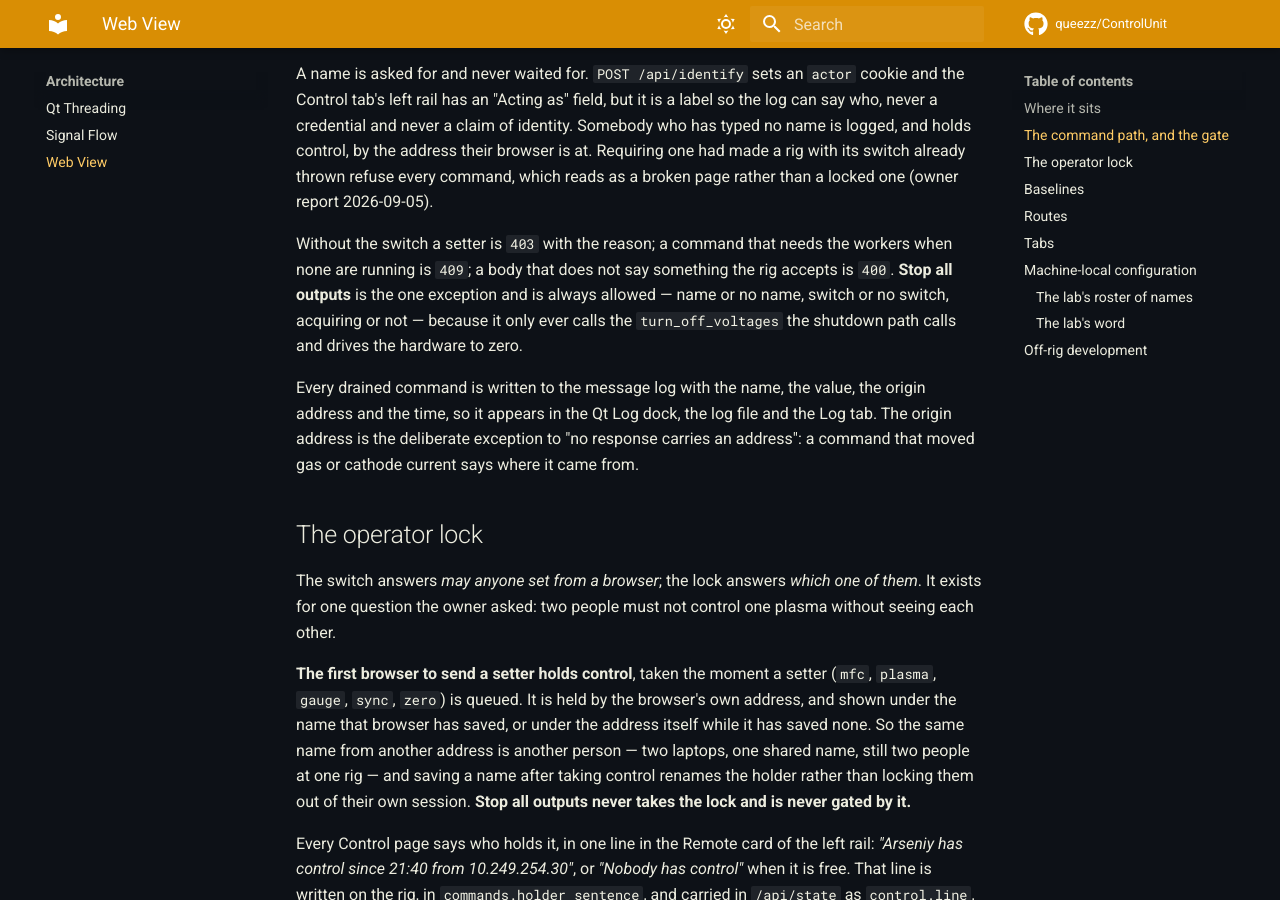
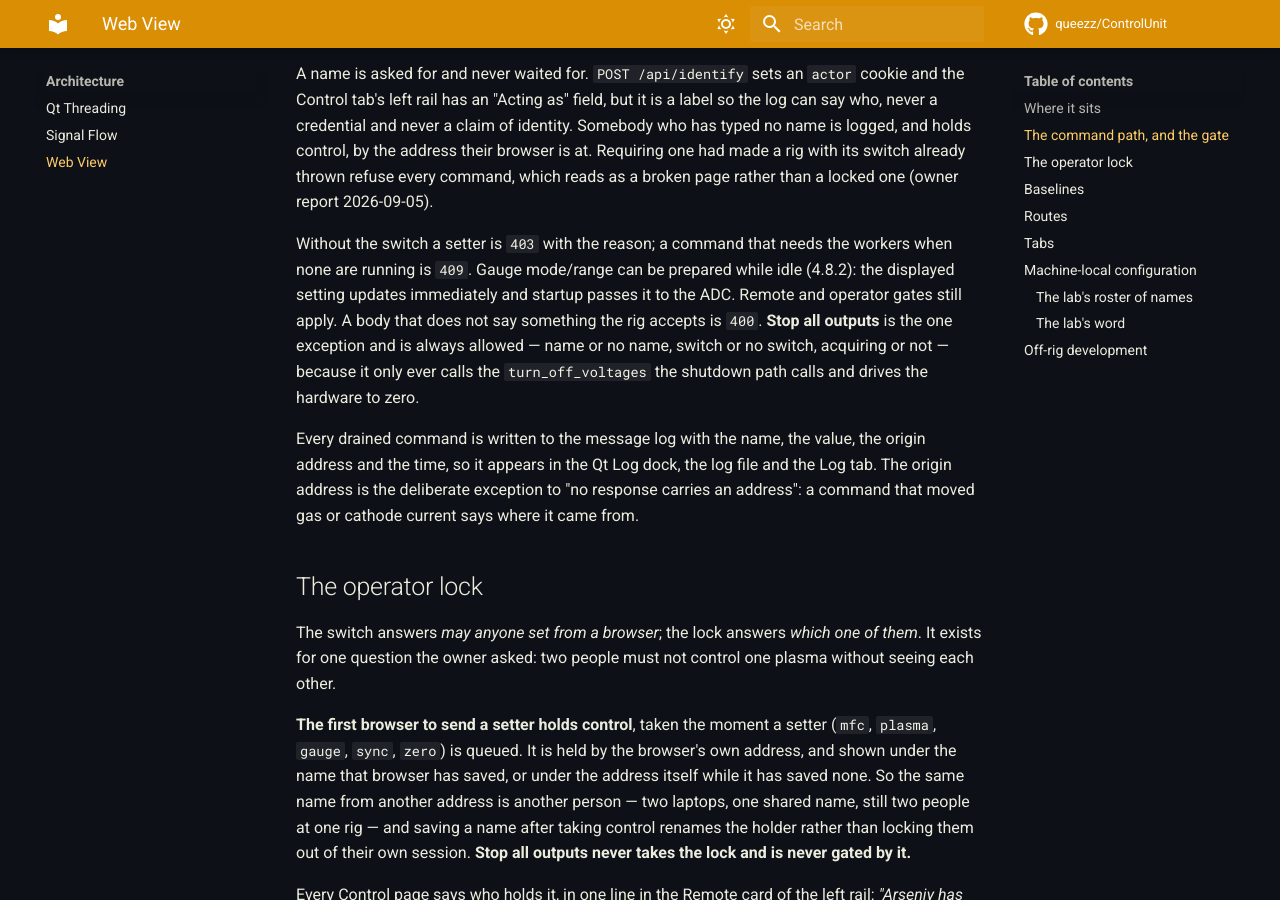
Before and after one commit to queezz/ControlUnit, an MkDocs documentation site: the page built from docs/architecture/web-ui.md, in a window 1280 px wide and 900 px high, scrolled down 2252 px. Built offline with MkDocs 1.6.1 and Material for MkDocs 9.7.7, drawn with Linux system fonts in a browser that asks for light colours; comment, search, counter and statistics services are not loaded.

Commit message:
Allow gauge setup before acquisition — v4.8.2
agent: codex

```diff
--- a/controlunit/_version.py
+++ b/controlunit/_version.py
@@ -19,7 +19,7 @@
 # the lab network. The second number moves for a feature, the third for a
 # fix; pyproject.toml carries the same number and a test holds them equal.
 # docs/history.md tells the eras in full.
-__version__ = "4.8.1"
+__version__ = "4.8.2"
 
 __about__ = """
 Version 4: the rig on the lab network.
--- a/controlunit/web/static/js/control.js
+++ b/controlunit/web/static/js/control.js
@@ -321,6 +321,11 @@
             control.disabled = !allowed;
         });
 
+        // Gauge interpretation can be prepared before the ADC starts.
+        root.querySelectorAll('[data-role="gauge-mode"], [data-role="gauge-range"]').forEach(function (control) {
+            control.disabled = !(Boolean(state.remote) && !fenced && mine);
+        });
+
         /* Start is the one control the run's absence enables rather than
            disables, so it is set after the blanket above rather than being
            an exception written into it. */
--- a/docs/architecture/web-ui.md
+++ b/docs/architecture/web-ui.md
@@ -95,7 +95,9 @@ already thrown refuse every command, which reads as a broken page rather
 than a locked one (owner report 2026-09-05).
 
 Without the switch a setter is `403` with the reason; a command that needs
-the workers when none are running is `409`; a body that does not say
+the workers when none are running is `409`. Gauge mode/range can be prepared
+while idle (4.8.2): the displayed setting updates immediately and startup
+passes it to the ADC. Remote and operator gates still apply. A body that does not say
 something the rig accepts is `400`. **Stop all outputs** is the one exception and is
 always allowed — name or no name, switch or no switch, acquiring or not —
 because it only ever calls the `turn_off_voltages` the shutdown path calls
--- a/pyproject.toml
+++ b/pyproject.toml
@@ -10,7 +10,7 @@ build-backend = "setuptools.build_meta"
 
 [project]
 name = "controlunit"
-version = "4.8.1"
+version = "4.8.2"
 description = "Raspberry Pi plasma-lab control and data acquisition, with a web view on the lab network"
 readme = "README.md"
 requires-python = ">=3.9"
```
Also changed, not shown: .agents/CHANGELOG.md (+4 -0 lines), .agents/log/2026-09-09-prepare-idle-gauges.md (added, +13 -0 lines), 3 other files.
